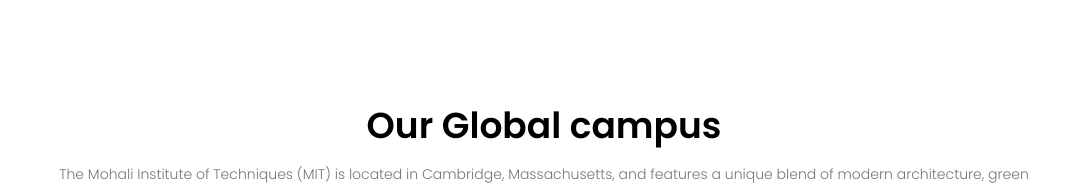
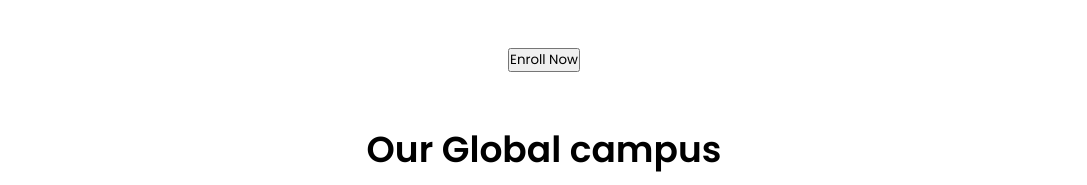
Before and after one commit to mohali-institute-of-technology/project1, a plain HTML site: page index.html in a window 1280 px wide. Shown: the part 1314-1499 px from the top of the page, without its empty margins (96-1183 px from the left). Drawn offline with Linux system fonts and the light colour scheme.

Commit message:
Update index.html

```diff
--- a/index.html
+++ b/index.html
@@ -74,6 +74,11 @@
                     Leaders for Global Operations.</p>
             </div>
         </div>
+                <div class="button-container">
+            <button onclick="window.location.href='payments.html';" class="enroll-btn">
+              Enroll Now
+            </button>
+          </div>
     </section>
 
 <!---------- campus ---------->
```
